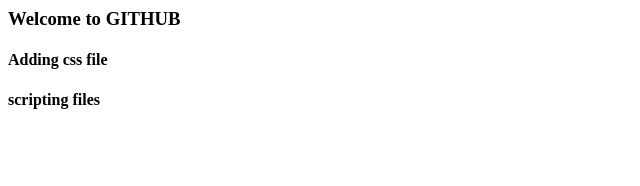
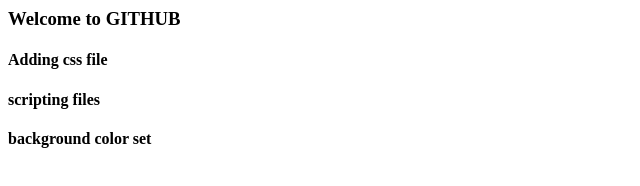
Before and after one commit to Arulprasath36/WhatsUp_Development, a plain HTML site: page index.html in a window 1280 px wide. Shown: the whole page, without its empty margins (0-640 px from the left). Drawn offline with Linux system fonts and the light colour scheme.

```diff
--- a/index.html
+++ b/index.html
@@ -5,6 +5,7 @@
 <h3>Welcome to GITHUB</h3>
   <h4>Adding css file</h4>
   <h4>scripting files</h4>
+  <h4>background color set</h4>
 </body>
 
 </html>
```
